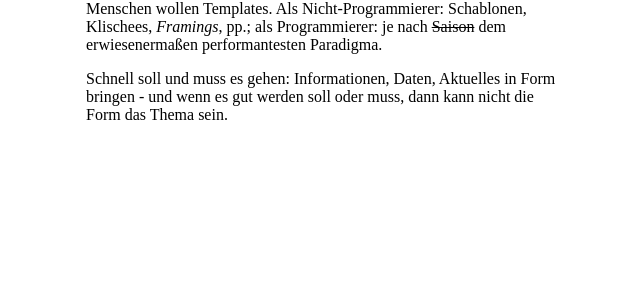
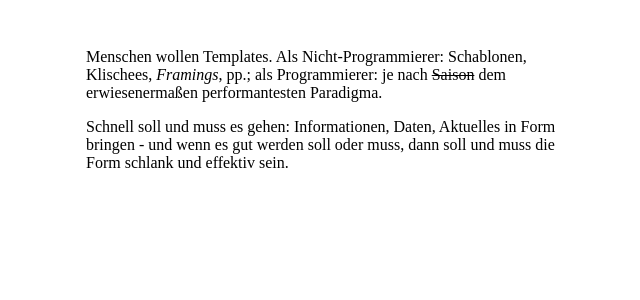
Before and after one commit to hh-lohmann/hh-lohmann.github.io, a Jekyll site: the page index.html, which Jekyll copies as it is, in a window 1280 px wide. Shown: the top 300 px of the page, without its empty margins (314-954 px from the left). Built offline with Jekyll 4.4.1, drawn with Linux system fonts in a browser that asks for light colours.

Commit message:
Style; update

```diff
--- a/index.html
+++ b/index.html
@@ -5,6 +5,7 @@
       body {
         font-family: 'Times New Roman', Times, serif ;
         margin: auto;
+        margin-top: 3em;
         width: 30em;
       }
     </style>
@@ -13,6 +14,8 @@
     <p>
       Menschen wollen Templates. Als Nicht-Programmierer: Schablonen, Klischees, <i>Framings</i>, pp.; als Programmierer: je nach <s>Saison</s> dem erwiesenermaßen performantesten Paradigma.
     </p>
-    <p>Schnell soll und muss es gehen: Informationen, Daten, Aktuelles in Form bringen - und wenn es gut werden soll oder muss, dann kann nicht die Form das Thema sein.</p>
+    <p>
+      Schnell soll und muss es gehen: Informationen, Daten, Aktuelles in Form bringen - und wenn es gut werden soll oder muss, dann soll und muss die Form schlank und effektiv sein.
+    </p>
   </body>
 </html>
```
